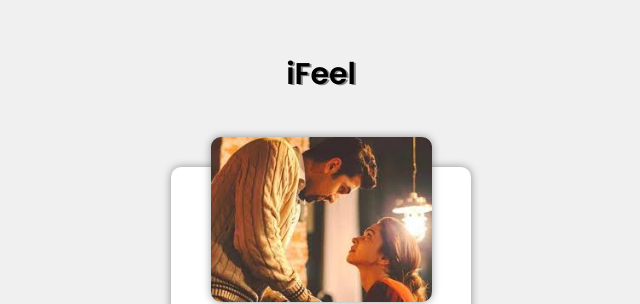
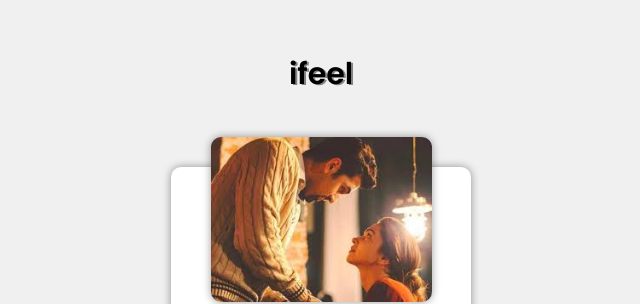
Before and after one commit to smitmendapara/Music-Player, a plain HTML site: page Music_Player/index.html in a window 1280 px wide. Shown: the part 110-414 px from the top of the page, 319-959 px from the left. Drawn offline with Linux system fonts and the light colour scheme.

Commit message:
Update index.html

```diff
--- a/Music_Player/index.html
+++ b/Music_Player/index.html
@@ -14,7 +14,7 @@
 	<body>
 		<div class="container">
 <!-- 			<h1 class="heading"><i class="fa fa-music" aria-hidden="true"></i> Music Player</h1> -->
-			<h1 class="heading">iFeel</h1>
+			<h1 class="heading">ifeel</h1>
 			<div class="music-container">
 				<div id="cover-box">
 					<img src="assets/images/cover1.jpg" alt="cover-image" id="cover" />
```
